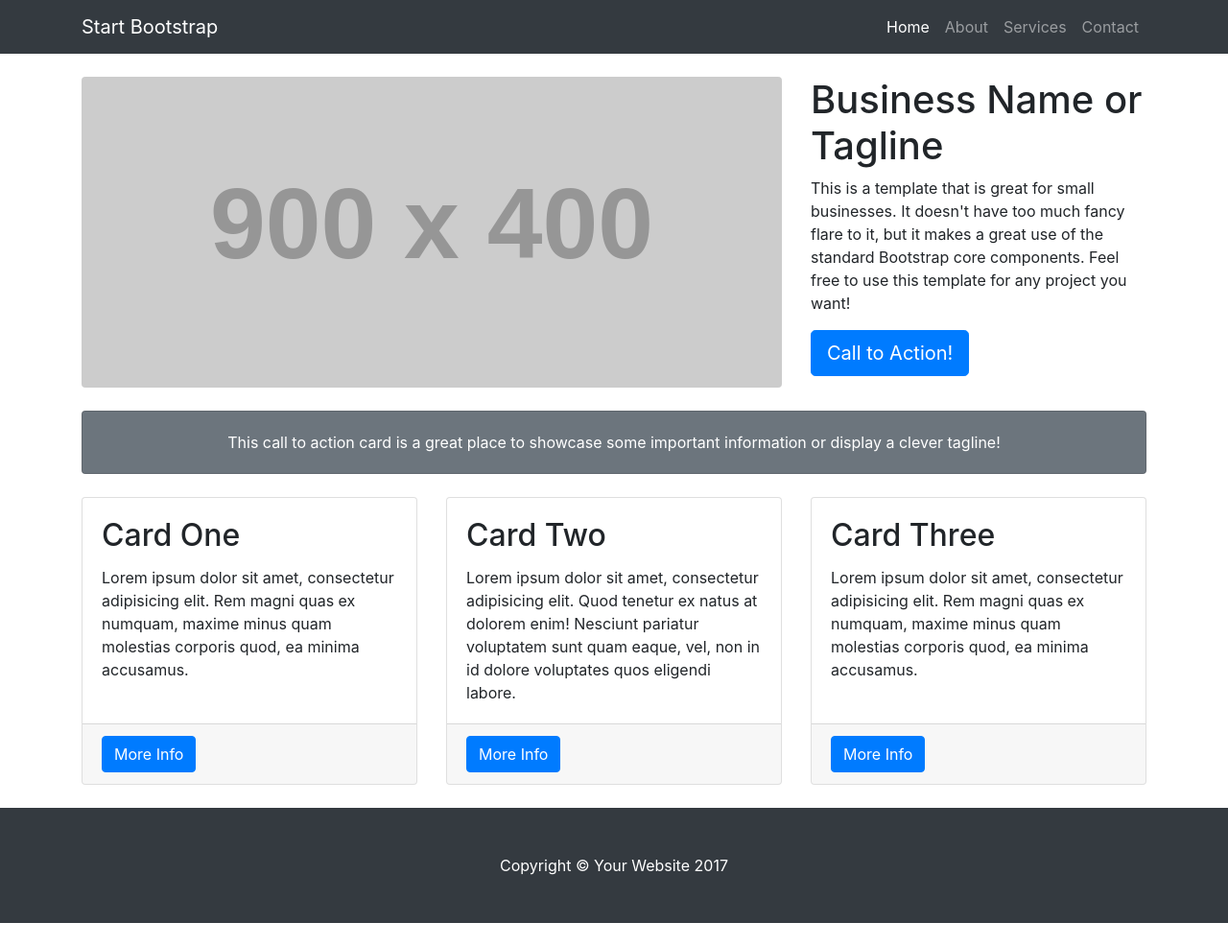
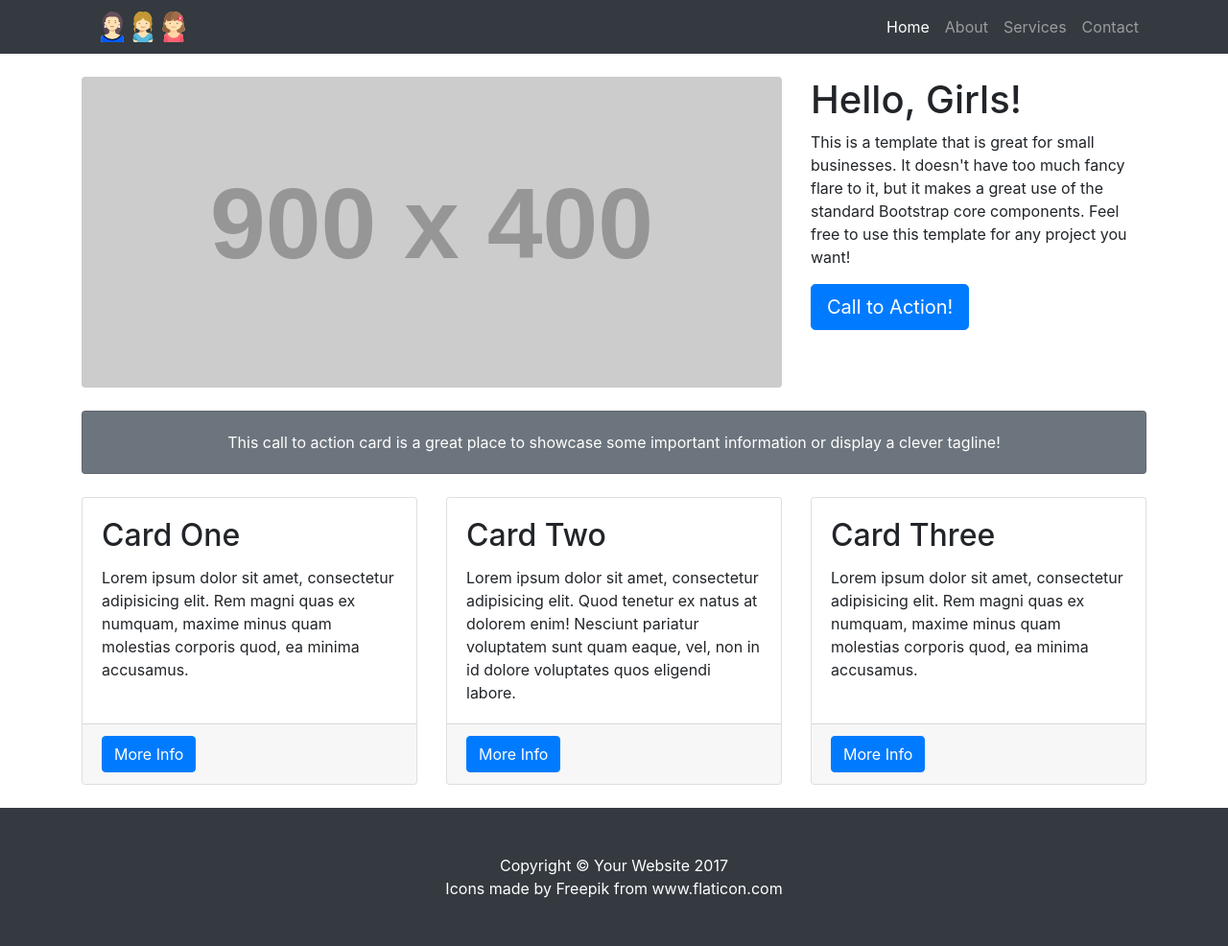
Before and after one commit to NoelleDL/JSMommysBigHelpers, a plain HTML site: page index.html in a window 1280 px wide. Shown: the whole page at 96% size. Before the commit the page ends 962 px from the top, so only its background shows below. Drawn offline with Linux system fonts and the light colour scheme; placeholder pictures from the web are drawn by us.

Commit message:
add icon images

```diff
--- a/index.html
+++ b/index.html
@@ -8,7 +8,7 @@
     <meta name="description" content="">
     <meta name="author" content="">
 
-    <title>Small Business - Start Bootstrap Template</title>
+    <title>Legrain Girls of Cambridge</title>
 
     <!-- Bootstrap core CSS -->
     <link href="vendor/bootstrap/css/bootstrap.min.css" rel="stylesheet">
@@ -23,7 +23,10 @@
     <!-- Navigation -->
     <nav class="navbar navbar-expand-lg navbar-dark bg-dark fixed-top">
       <div class="container">
-        <a class="navbar-brand" href="#">Start Bootstrap</a>
+        <a class="navbar-brand" href="#"></a>
+        <img src="./images/mom.png" alt="Mom"/>
+        <img src="./images/vivienne.png" alt="Mom"/>
+        <img src="./images/charlotte.png" alt="Mom"/>
         <button class="navbar-toggler" type="button" data-toggle="collapse" data-target="#navbarResponsive" aria-controls="navbarResponsive" aria-expanded="false" aria-label="Toggle navigation">
           <span class="navbar-toggler-icon"></span>
         </button>
@@ -58,7 +61,7 @@
         </div>
         <!-- /.col-lg-8 -->
         <div class="col-lg-4">
-          <h1>Business Name or Tagline</h1>
+          <h1>Hello, Girls!</h1>
           <p>This is a template that is great for small businesses. It doesn't have too much fancy flare to it, but it makes a great use of the standard Bootstrap core components. Feel free to use this template for any project you want!</p>
           <a class="btn btn-primary btn-lg" href="#">Call to Action!</a>
         </div>
@@ -121,7 +124,7 @@
     <!-- Footer -->
     <footer class="py-5 bg-dark">
       <div class="container">
-        <p class="m-0 text-center text-white">Copyright &copy; Your Website 2017</p>
+        <p class="m-0 text-center text-white">Copyright &copy; Your Website 2017<br>Icons made by Freepik from www.flaticon.com</p>
       </div>
       <!-- /.container -->
     </footer>
```
Also changed, not shown: images/charlotte.png (added), images/mom.png (added), images/vivienne.png (added).
